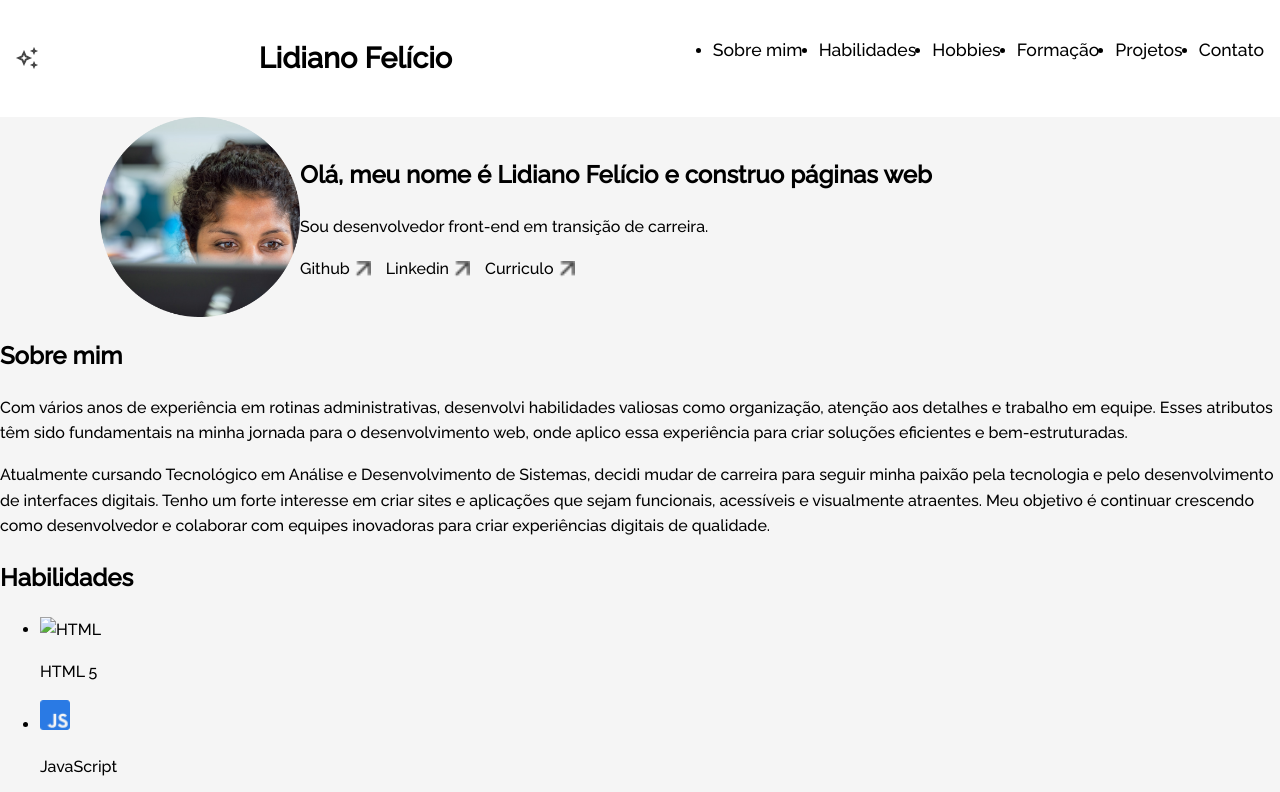
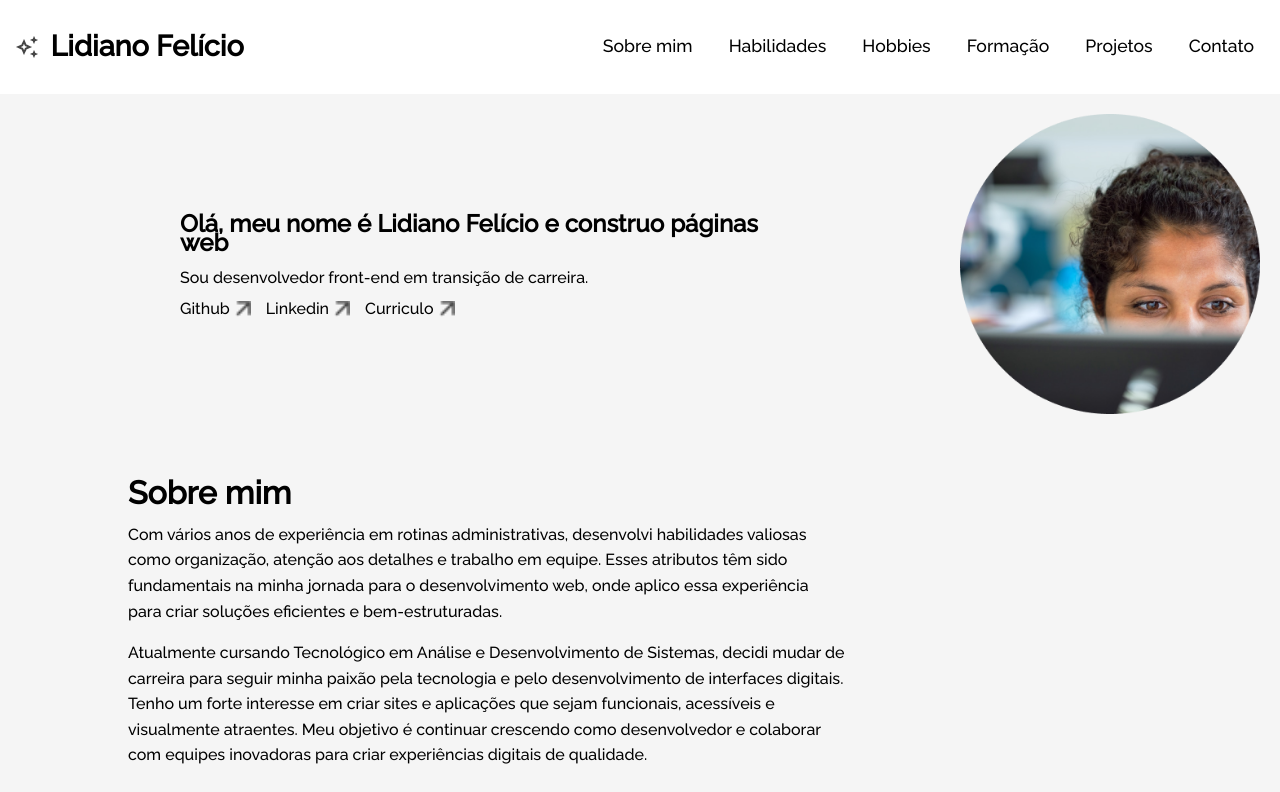
Before and after one commit to lihsousa/challenge-one-portfolio-br, a plain HTML site: page index.html in a window 1280 px wide. Shown: the top 792 px of the page. Drawn offline with Linux system fonts and the light colour scheme.

Commit message:
Alterei o img apresentacao__foto para fora da div apresentacao__conteiner e iniciei a estilização do css da apresentação e s obre mim

```diff
--- a/index.html
+++ b/index.html
@@ -31,19 +31,22 @@
 
     <!-- Seção de Apresentação -->
     <section class="apresentacao">
-        <img class="apresentacao__foto" src="assets/profile.png" alt="Foto de perfil">
+
         <div class="apresentacao__conteiner">
+
             <h2 class="apresentacao__titulo">Olá, meu nome é Lidiano Felício e construo páginas web</h2>
             <p class="apresentacao__subtitulo">Sou desenvolvedor front-end em transição de carreira.</p>
+
             <ul class="redes">
                 <li class="redes__elemento"><a href="https://github.com/lihsousa/" target="_blank" aria-label="Github">
                     Github <img src="assets/arrow.png" alt="Seta para o Github"></a></li>
                 <li class="redes__elemento"><a href="https://www.linkedin.com/in/lidianofelicio/" target="_blank" aria-label="Linkedin">
                     Linkedin<img src="assets/arrow.png" alt="Seta"></a></li>
-                <li class="redes__elemento"><a href="/challenge-one-portfolio-br/curriculo.pdf" target="_blank" aria-label="curriculo">
+                <li class="redes__elemento"><a href="/curriculo.pdf" target="_blank" aria-label="curriculo">
                     Curriculo<img src="assets/arrow.png" alt="Seta"></a></li>
             </ul>
         </div>
+        <img class="apresentacao__foto" src="assets/profile.png" alt="Foto de perfil">
     </section>
 
     <!-- Seção sobre mim -->
@@ -52,7 +55,6 @@
         <p class="sobre-mim__texto">Com vários anos de experiência em rotinas administrativas, desenvolvi habilidades valiosas como organização, atenção aos detalhes e trabalho em equipe. Esses atributos têm sido fundamentais na minha jornada para o desenvolvimento web, onde aplico essa experiência para criar soluções eficientes e bem-estruturadas.</p>
         <p class="sobre-mim__texto">Atualmente cursando Tecnológico em Análise e Desenvolvimento de Sistemas, decidi mudar de carreira para seguir minha paixão pela tecnologia e pelo desenvolvimento de interfaces digitais. Tenho um forte interesse em criar sites e aplicações que sejam funcionais, acessíveis e visualmente atraentes.
             Meu objetivo é continuar crescendo como desenvolvedor e colaborar com equipes inovadoras para criar experiências digitais de qualidade.
-
         </p>
 
     </section>
--- a/style.css
+++ b/style.css
@@ -11,7 +11,7 @@ body {
     margin: 0;
     box-sizing: border-box;
     padding: 0;
-    line-height: 1.6;
+    line-height: 0.8;
 }
 .redes {
     display: flex;
@@ -47,55 +47,82 @@ a {
 /* ------------------------------ Seção Menu -------------------------------*/
 .cabecalho {
     display: flex;
-    flex-direction: column;
-    align-items: center;
+    flex-direction: row; /* Alterar para linha */
+    align-items: center; /* Alinha os itens verticalmente ao centro */
     padding: 1rem;
     background-color: var(--cor-de-fundo-menu);
 }
 
 .cabecalho__logo {
     max-width: 80px; /* Ajuste para telas pequenas */
+    margin-right: 1%;
 }
 
 .cabecalho__titulo {
-    font-size: 1.2rem;
-    text-align: center;
+    font-size: 1rem;
+    text-align: left; /* Alinha o texto à esquerda, mas você pode mudar conforme necessário */
+    margin-right: auto; /* Empurra a navegação para o lado direito */
+}
+
+.navegacao {
+    margin-left: auto; /* Alinha a navegação à direita */
 }
 
 .navegacao__lista {
-    display: none;
+    display: flex; /* Mostra a lista como flexível */
+    list-style: none; /* Remove a marcação de lista padrão */
+    padding: 0; /* Remove o preenchimento padrão */
+    margin: 0; /* Remove a margem padrão */
 }
 
 .navegacao__elemento a {
     font-size: 0.9rem;
+    text-decoration: none; /* Remove o sublinhado dos links */
+    color: inherit; /* Mantém a cor do texto herdada */
+    padding: 0 10px; /* Espaçamento entre os itens de navegação */
 }
+
+
+
 /* ------------------------------ Seção Apresentação ------------------------------*/
 .apresentacao {
-    display: flex; /* Ativa o Flexbox */
-    align-items: center; /* Alinha os itens verticalmente ao centro */
+    display: flex; /* Organiza a imagem e o conteúdo em linha */
+    align-items: center; /* Alinha verticalmente no centro */
+    padding: 20px;
 }
 
 .apresentacao__conteiner {
-    flex: 1; /* Permite que o contêiner do texto ocupe o espaço disponível */
-}
-
-.apresentacao__foto {
-    width: 200px; /* Ajuste o tamanho da imagem conforme necessário */
-    height: auto; /* Mantém a proporção da imagem */
-    margin-left: 100px; /* Espaçamento entre o texto e a imagem */
+    max-width: 50%; /* Limita a largura do conteúdo de texto */
+    margin: 0 auto; /* Centraliza o contêiner de texto dentro da seção */
+    text-align: left; /* Alinha o texto à esquerda */
 }
 
 
-/* ------------------------------ Seção Sobre mim ----------------------------------*/
 
+.apresentacao__foto {
+    max-width: 300px; /* Define a largura máxima da imagem */
+    height: auto; /* Mantém a proporção da imagem */
 
-/*------------------------------ Seção de Habilidades ------------------------------*/
-.habilidades__icone {
-    width: 30px; /* Ajuste conforme o tamanho desejado */
-    height: 30px; /* Define uma altura consistente */
-    object-fit: contain; /* Garante que a imagem mantenha suas proporções */
 }
 
+/* ------------------------------ Seção Sobre mim ------------------------------*/
+.sobre-mim {
+    max-width: 80%; /* Limita a largura total da seção para que não ocupe toda a tela */
+    margin: 0 auto; /* Centraliza a seção na página */
+    padding: 20px; /* Adiciona espaçamento interno */
+}
+
+.sobre-mim__titulo {
+    font-size: 2rem; /* Tamanho do título */
+    margin-bottom: 15px; /* Espaço abaixo do título */
+}
+
+.sobre-mim__texto {
+    font-size: 1rem; /* Tamanho do texto */
+    line-height: 1.6; /* Aumenta o espaçamento entre as linhas */
+    margin-bottom: 15px; /* Espaço abaixo de cada parágrafo */
+    max-width: 70%; /* Limita a largura do texto a 50% da seção */
+}
 
 /*------------------------------ Seção de Hobbies --------------------------------*/
 
@@ -112,7 +139,7 @@ a {
 @media (min-width: 768px) {
     .cabecalho {
         flex-direction: row;
-        justify-content: space-between;
+
         align-items: center;
     }
 
```
